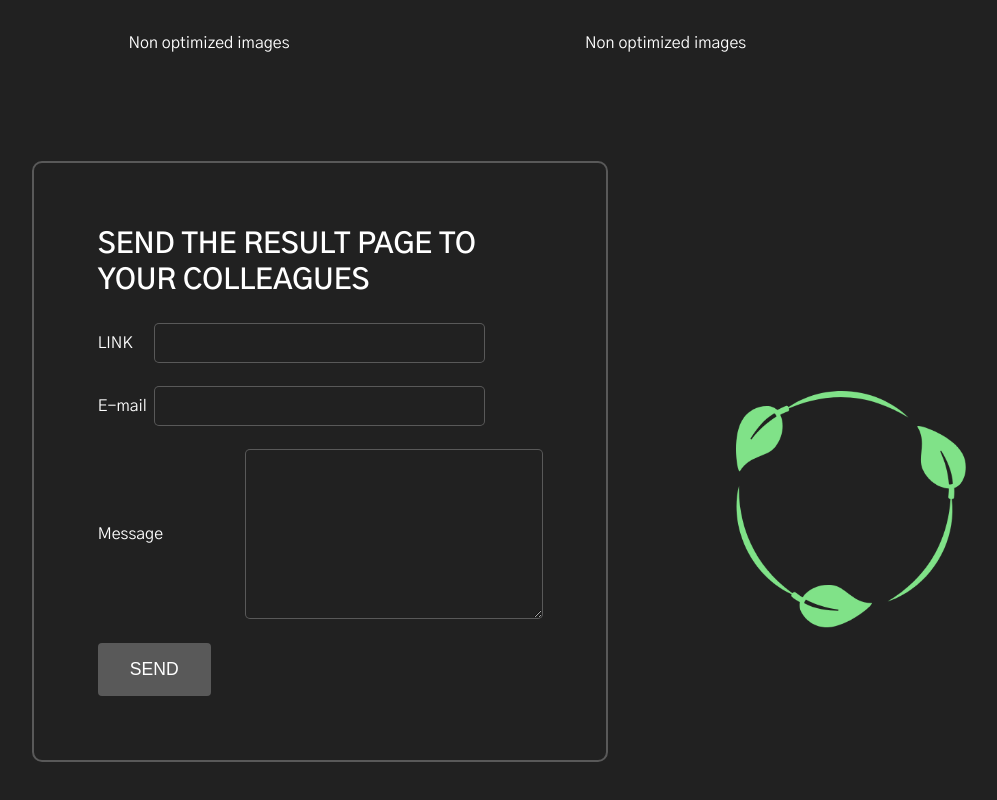
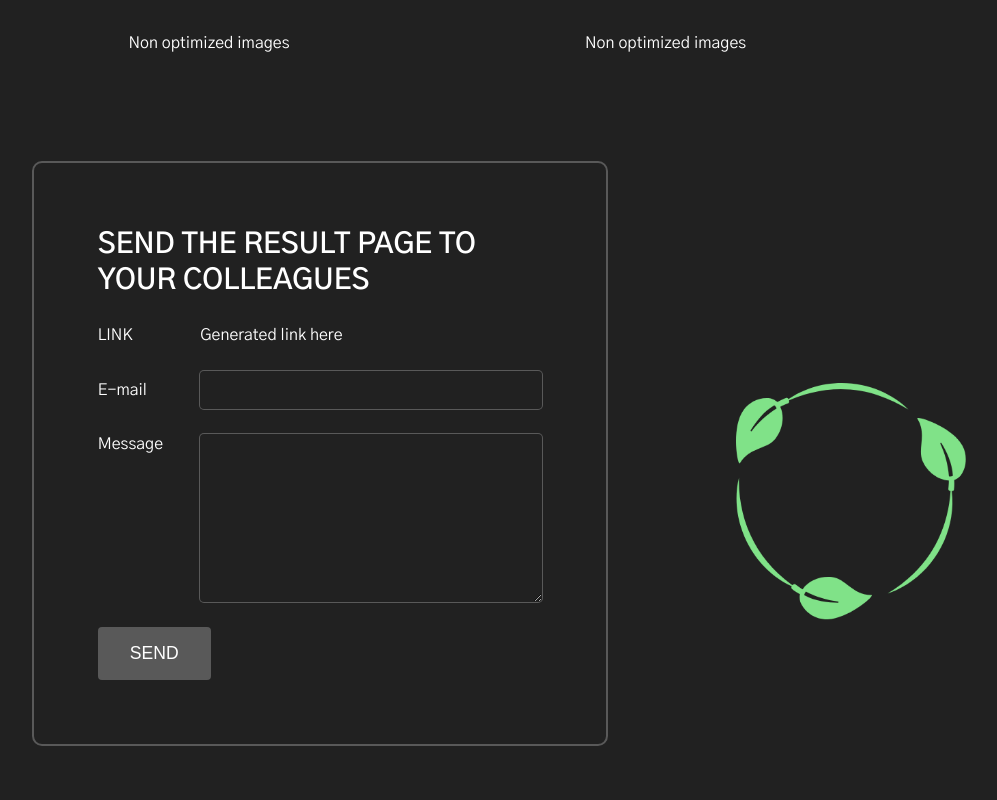
Before and after one commit to s1xp4c/advice_prototype, a website built with Vite: page carbonresult.html in a window 1280 px wide. Shown: the part 1230-2030 px from the top of the page, without its empty margins (141-1138 px from the left). Built offline with nearby package versions, Linux system fonts and the light colour scheme; no server answers.

Commit message:
Changed styling on result form

```diff
--- a/carbonresult.html
+++ b/carbonresult.html
@@ -180,14 +180,14 @@
         <form id="result_form" class="result_form">
             <div class="link_wrapper">
                 <label for="result_page_link">LINK</label>
-                <input type="text">
+                <p>Generated link here</p>
         </div>
             <div class="email_wrapper">
                 <label for="email">E-mail</label>
                 <input type="email" id="email" name="email" required>
         </div>
         <div class="message_wrapper">
-            <label for="message_area">Message</label>
+            <label for="message_area" class="message_label">Message</label>
         <textarea name="message" id="message" cols="30" rows="10"></textarea>
         </div>
         <div class="btn_div">
--- a/scss/layout/_forms.scss
+++ b/scss/layout/_forms.scss
@@ -72,20 +72,25 @@
   .link_wrapper {
     display: grid;
     grid: auto/auto-flow 1fr;
-    grid-template-columns: 0.5fr;
+    grid-template-columns: 0.3fr;
     margin-top: 25px;
   }
 
   .email_wrapper {
     display: grid;
     grid: auto/auto-flow 1fr;
-    grid-template-columns: 0.5fr;
+    grid-template-columns: 0.3fr;
     margin-top: 25px;
   }
 
   .message_wrapper {
     display: grid;
     grid: auto/auto-flow 1fr;
-    grid-template-columns: 0.5fr;
+    grid-template-columns: 0.3fr;
     margin-top: 25px;
   }
+
+  .message_label {
+    justify-content: flex-start;
+    align-items: flex-start;
+  }
```
